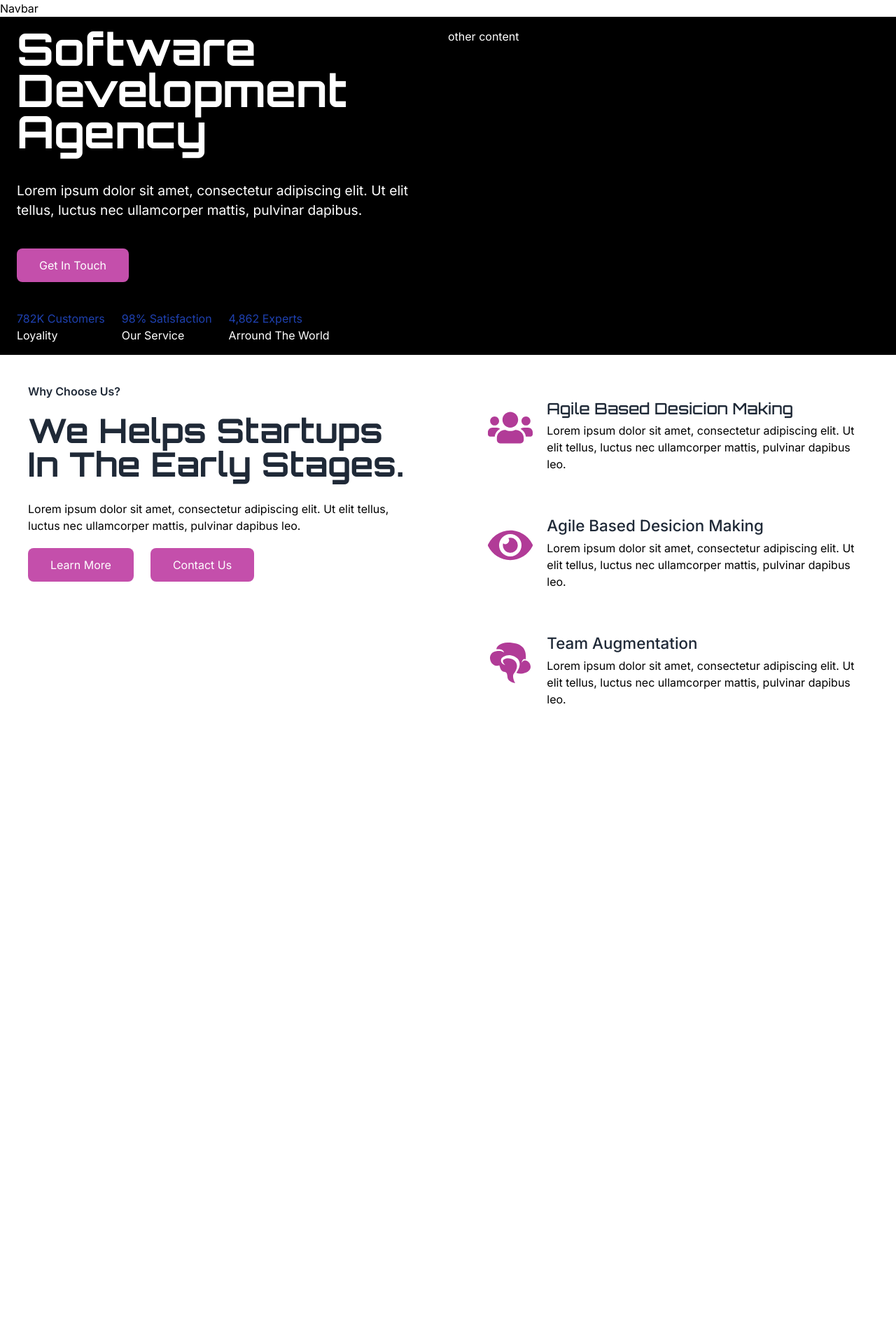
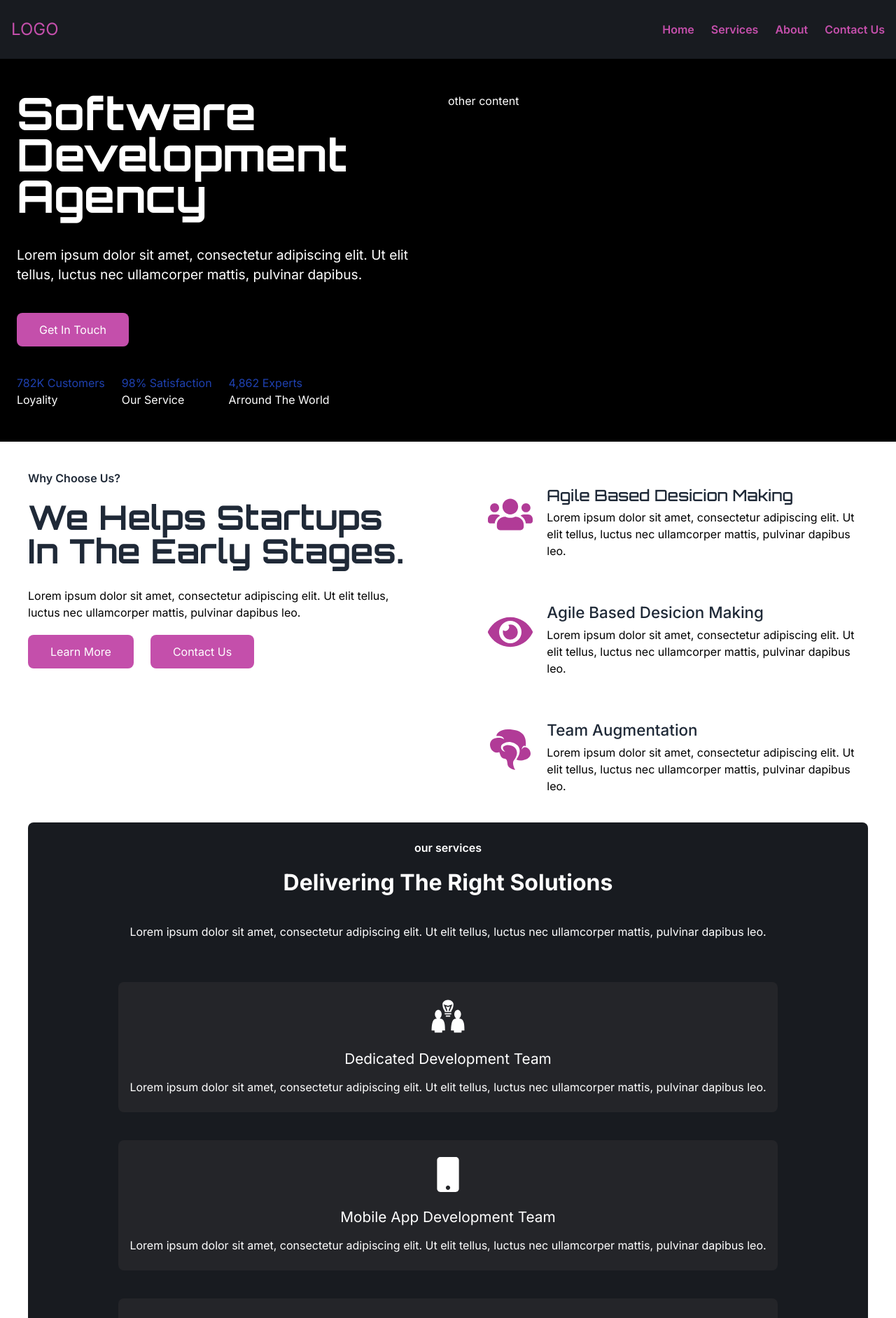
Before and after one commit to shadabnid/techservicewala, a Next.js app: page / in a window 1280 px wide. Shown: the top 1883 px of the page at 70% size. Before the commit the page ends 1011 px from the top, so only its background shows below. Built offline with nearby package versions, Linux system fonts and the light colour scheme.

Commit message:
navbar complete

```diff
--- /dev/null
+++ b/src/app/components/Cards.js
@@ -0,0 +1,13 @@
+export const ServiceCard = ({ icon:Icon, heading, para }) => {
+    return (
+        <div className="bg-[#242529]  rounded-lg py-6 px-4 mt-10">
+            <div className="flex flex-col gap-4 justify-center items-center">
+                <div className="flex flex-col justify-center items-center">
+                    <Icon size={50}/>
+                    <h1 className="text-[1.3rem] text-center leading-6 mt-6">{heading}</h1>
+                </div>
+                <div className="text-center">{para}</div>
+            </div>
+        </div>
+    )
+}
--- a/src/app/components/Navbar.js
+++ b/src/app/components/Navbar.js
@@ -1,10 +1,59 @@
+"use client"
+import Link from 'next/link';
 import React from 'react'
+import { useState } from 'react';
+
+import { GiHamburgerMenu as MenuIcon } from "react-icons/gi";
+import { IoCloseSharp as CloseIcon } from "react-icons/io5";
 
 const Navbar = () => {
+  const [isVisible, setIsVisible] = useState(false);
+
+  const toggleVisibility = () => {
+    setIsVisible(true);
+  };
+
+  const handleClose = () => {
+    setIsVisible(false);
+  }
   return (
-    <div>
-      Navbar
-    </div>
+    <>
+      <nav className='sticky top-0 z-40 px-4 py-6 bg-[#181b20]'>
+
+        <div className='flex justify-between items-center '>
+          <span className='text-[1.5rem] text-bgButton'>LOGO</span>
+          <MenuIcon
+            className='text-[1.5rem] text-bgButton hover:bg-bgButtonHover cursor-pointer lg:hidden'
+            onClick={toggleVisibility}
+          />
+          <div className='hidden lg:block text-bgButton font-semibold'>
+            <ul className='flex gap-6'>
+              <li className='cursor-pointer hover:text-bgButtonHover'>Home</li>
+              <li className='cursor-pointer hover:text-bgButtonHover'>Services</li>
+              <li className='cursor-pointer hover:text-bgButtonHover'>About</li>
+              <li className='cursor-pointer hover:text-bgButtonHover'>Contact Us</li>
+            </ul>
+          </div>
+        </div>
+      </nav>
+
+      <div className={`fixed top-0 right-0 lg:hidden w-[80%]   max-w-[300px] h-screen bg-[#181b20] text-white font-semibold z-50  flex flex-col justify-center items-center
+          transform transition-transform duration-500 ${isVisible ? 'translate-x-0' : 'translate-x-full hidden'}`}
+      >
+        <div className='relative top-[-6rem] left-[30%] '>
+          <CloseIcon
+            className='top=[0%] text-[1.5rem]'
+            onClick={handleClose}
+          />
+        </div>
+        <div className='flex flex-col gap-5'>
+          <Link href="/">Home</Link>
+          <Link href="/">Services</Link>
+          <Link href="/">About</Link>
+          <Link href="/">Contect Us</Link>
+        </div>
+      </div>
+    </>
   )
 }
 
--- a/src/app/globals.css
+++ b/src/app/globals.css
@@ -16,6 +16,6 @@
   }
 }
 
-body {
+html {
 
 }
--- a/src/app/layout.js
+++ b/src/app/layout.js
@@ -15,7 +15,10 @@ export default function RootLayout({ children }) {
   return (
     <html lang="en">
       <body className={inter.className}>
+        {/* <div className="relative"> */}
+
         <Navbar/>
+        {/* </div> */}
         {children}
       </body>
     </html>
--- a/src/app/page.js
+++ b/src/app/page.js
@@ -1,10 +1,30 @@
 import { FaUsers as UserIcon } from "react-icons/fa";
 import { FaEye as AgileIcon } from "react-icons/fa";
 import { GiSteam as TeamIcon } from "react-icons/gi";
+import { GiTeamIdea } from "react-icons/gi";
+import { FaMobile } from "react-icons/fa";
+import { CgWebsite } from "react-icons/cg";
+
+import { ButtonPrimary } from "./components/Buttons";
+import { ServiceCard } from "./components/Cards";
 
 
-import { ButtonPrimary } from "./components/Buttons";
-
+const serviceCardData = [{
+  icon: GiTeamIdea,
+  heading:"Dedicated Development Team",
+  para:"Lorem ipsum dolor sit amet, consectetur adipiscing elit. Ut elit tellus, luctus nec ullamcorper mattis, pulvinar dapibus leo."
+},
+{
+  icon: FaMobile,
+  heading:"Mobile App Development Team",
+  para:"Lorem ipsum dolor sit amet, consectetur adipiscing elit. Ut elit tellus, luctus nec ullamcorper mattis, pulvinar dapibus leo."
+},
+{
+  icon: CgWebsite,
+  heading:"Custom Software Development",
+  para:"Lorem ipsum dolor sit amet, consectetur adipiscing elit. Ut elit tellus, luctus nec ullamcorper mattis, pulvinar dapibus leo."
+},
+]
 
 
 export default function Home() {
@@ -12,7 +32,7 @@ export default function Home() {
     <>
       <section >
 
-        <div className="bg-black text-white py-4 px-6 ">
+        <div className="bg-black text-white py-12 px-6 ">
 
           <div className=" md:grid md:grid-cols-2">
             <div className="flex flex-col justify-center">
@@ -55,7 +75,7 @@ export default function Home() {
 
       <section>
 
-        <div className="md:flex ">
+        <div className="lg:flex ">
 
           <div className="flex flex-col gap-5 justify-center mt-10 px-10 md:justify-start md:items-start">
             <h2 className="text-center font-semibold text-gray-800 md:text-left">Why Choose Us?</h2>
@@ -118,6 +138,34 @@ export default function Home() {
       </section>
 
 
+      <section>
+        <div className="bg-[#181b20] text-white py-6 flex flex-col justify-center items-center px-8 gap-5 mt-5 md:mx-10 md:rounded-lg md:mt-10">
+          <h2 className="font-semibold">our services</h2>
+          <h1 className="text-[2rem] text-center leading-9 font-bold">Delivering The Right Solutions</h1>
+          <div>
+            <p className="text-center mt-5">Lorem ipsum dolor sit amet, consectetur adipiscing elit. Ut elit tellus, luctus nec ullamcorper mattis, pulvinar dapibus leo.</p>
+          </div>
+
+          <div>
+            {
+              serviceCardData.map((card,index)=>(
+
+                <ServiceCard key={index} icon={card.icon} heading={card.heading} para={card.para} />
+
+              ))
+            }
+
+          </div>
+        </div>
+      </section>
+
+      {/* <section>
+        <div>
+           <h1></h1>
+        </div>
+      </section> */}
+
+
 
     </>
   );
```
Lines whose indentation alone changed are shown as unchanged.
